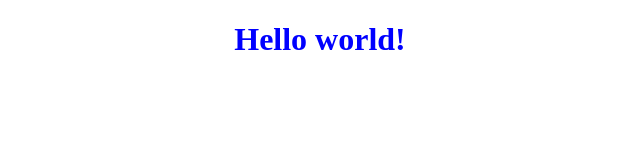
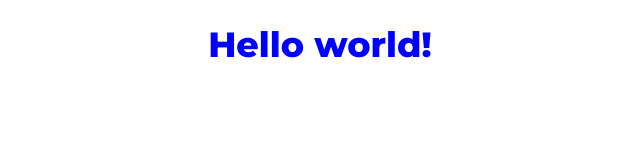
Before and after one commit to vladcyberit/test1, a plain HTML site: page index.html in a window 1280 px wide. Shown: the whole page, without its empty margins (320-960 px from the left). Drawn offline with Linux system fonts and the light colour scheme.

Commit message:
added Montserrserat font to style.css and index.html

```diff
--- a/index.html
+++ b/index.html
@@ -5,6 +5,9 @@
     <meta name="viewport" content="width=device-width, initial-scale=1.0">
     <title>Document</title>
     <link rel="stylesheet" type="text/css" href="style.css">
+    <link rel="preconnect" href="https://fonts.googleapis.com">
+    <link rel="preconnect" href="https://fonts.gstatic.com" crossorigin>
+    <link href="https://fonts.googleapis.com/css2?family=Montserrat:ital,wght@0,100..900;1,100..900&display=swap" rel="stylesheet">
 </head>
 <body>
     <h1>Hello world!</h1>
--- a/style.css
+++ b/style.css
@@ -1,4 +1,9 @@
 h1 {
     color: blue;
     text-align: center;
+    font-size: 35px;
+    font-family: "Montserrat", sans-serif;
+    font-optical-sizing: auto;
+    font-weight: 800;
+    font-style: normal;
 }
```
